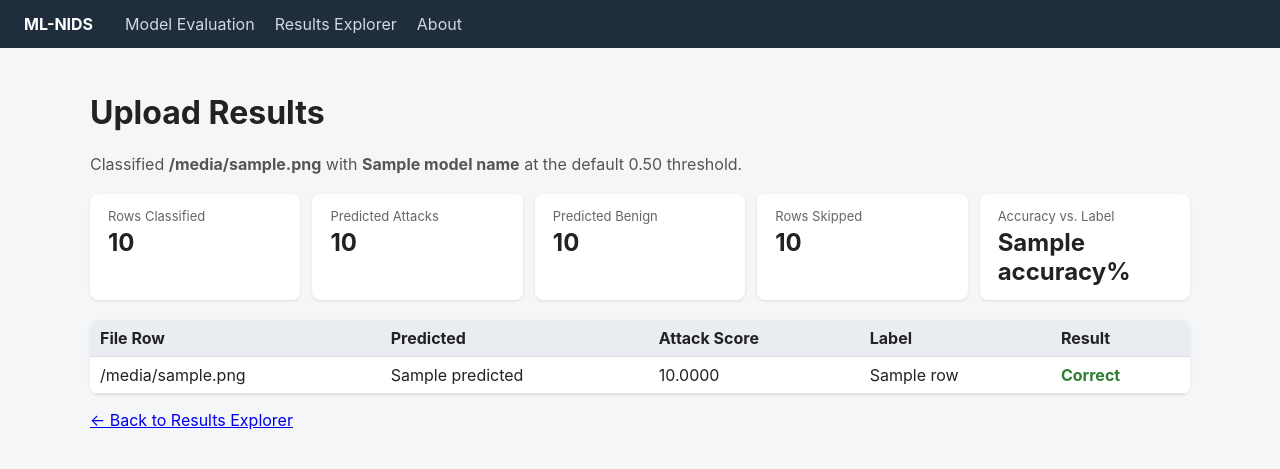
After one commit to a1ex-w/ML-IDS, a Flask app: template templates/upload_results.html in a window 1280 px wide. The commit adds this page. Shown: the top 469 px of the page. Run offline with Flask 3, Linux system fonts and the light colour scheme; the template is opened without the code that fills it: most values are stand-ins (such as "Sample title", 1, 10 or a date in 2020); parts of the project's set-up code (start-up, migrations or seed data) failed here and were passed over.

Commit message:
Add CSV upload with schema validation and prediction results page

```diff
--- a/app.py
+++ b/app.py
@@ -1,10 +1,15 @@
 ### Imports
+import numpy as np
+import pandas as pd
 import json
 import joblib
 from flask import Flask, render_template, request, redirect, url_for
+from scipy.special import expit  # sigmoid for Linear SVM scores, same as evaluator.py
 
 ### Create Flask app
 app = Flask(__name__)
+
+app.config["MAX_CONTENT_LENGTH"] = 50 * 1024 * 1024  # reject uploads over 50 MB
 
 ### Load models and evaluation results at startup
 with open("models/metrics.json") as metrics_file:
@@ -48,6 +53,90 @@ def results():
         "results.html",
         results_data=results_explorer_data,
         model_names=model_names,
+        feature_count=len(feature_columns),
+    )
+
+### Upload: classify a user CSV
+@app.route("/upload", methods=["POST"])
+def upload():
+    selected_model = request.form.get("model", "random_forest")
+    if selected_model not in loaded_models:
+        selected_model = "random_forest"  # fall back if the form value is invalid
+    uploaded_file = request.files.get("file")
+
+    # check that a .csv file was chosen
+    if uploaded_file is None or uploaded_file.filename == "":
+        return render_template("upload_results.html", error="No file was selected.")
+    if not uploaded_file.filename.lower().endswith(".csv"):
+        return render_template("upload_results.html", error="Only .csv files are accepted.")
+
+    # read the CSV
+    try:
+        upload_df = pd.read_csv(uploaded_file, encoding="latin-1", low_memory=False)
+    except Exception:
+        return render_template("upload_results.html", error="The file could not be read as a CSV.")
+    upload_df.columns = upload_df.columns.str.strip()  # raw CICFlowMeter headers have leading spaces
+
+    # schema check: every feature the models were trained on must be present
+    missing_columns = [col for col in feature_columns if col not in upload_df.columns]
+    if missing_columns:
+        missing_preview = ", ".join(missing_columns[:5])
+        error_message = f"The file is missing {len(missing_columns)} required columns (for example: {missing_preview}). See the About page for the required format."
+        return render_template("upload_results.html", error=error_message)
+
+    # keep only model features, force numbers, and skip rows with bad values
+    features_df = upload_df[feature_columns].apply(pd.to_numeric, errors="coerce")  # text becomes NaN
+    features_df = features_df.replace([np.inf, -np.inf], np.nan)
+    valid_mask = features_df.notna().all(axis=1)
+    rows_skipped = int((~valid_mask).sum())
+    features_df = features_df[valid_mask]
+    if len(features_df) == 0:
+        return render_template("upload_results.html", error="No valid rows were found. Check that the feature columns contain numbers.")
+
+    # scale with the training scaler, then predict at the default 0.50 threshold
+    X_upload = scaler.transform(features_df)
+    model = loaded_models[selected_model]
+    if hasattr(model, "predict_proba"):
+        upload_scores = model.predict_proba(X_upload)[:, 1]
+    else:
+        upload_scores = expit(model.decision_function(X_upload))  # LinearSVC has no predict_proba
+    upload_preds = (upload_scores >= 0.5).astype(int)
+
+    # if the file has a Label column, compare predictions to it
+    true_labels = None
+    label_text = None
+    accuracy = None
+    if "Label" in upload_df.columns:
+        label_text = upload_df.loc[valid_mask, "Label"].astype(str).str.strip().values
+        true_labels = (label_text != "BENIGN").astype(int)
+        accuracy = round(float((true_labels == upload_preds).mean()) * 100, 2)
+
+    # build table rows (first 500 only, to keep the page fast)
+    file_row_numbers = upload_df.index[valid_mask] + 2  # +2 so numbers match spreadsheet rows (header is row 1)
+    table_rows = []
+    for i in range(min(500, len(upload_preds))):
+        table_rows.append({
+            "file_row": int(file_row_numbers[i]),
+            "predicted": "Attack" if upload_preds[i] == 1 else "Benign",
+            "score": round(float(upload_scores[i]), 4),
+            "label": label_text[i] if label_text is not None else None,
+            "correct": bool(true_labels[i] == upload_preds[i]) if true_labels is not None else None,
+        })
+
+    # summary numbers for the cards
+    summary = {
+        "rows_classified": len(upload_preds),
+        "predicted_attacks": int(upload_preds.sum()),
+        "predicted_benign": int(len(upload_preds) - upload_preds.sum()),
+        "rows_skipped": rows_skipped,
+        "accuracy": accuracy,
+    }
+    return render_template(
+        "upload_results.html",
+        model_name=all_metrics[selected_model]["name"],
+        file_name=uploaded_file.filename,
+        summary=summary,
+        table_rows=table_rows,
     )
 
 ### Page 3: About (in progress)
--- a/static/style.css
+++ b/static/style.css
@@ -59,6 +59,26 @@ tr.selected { background: #eef5ff; font-weight: bold; }  /* highlights the selec
 .slider-group input[type="range"] { width: 260px; }
 .attack-summary { font-weight: bold; min-height: 1.2em; margin: 0 0 20px; }
 
+/* upload form and results */
+button {
+    padding: 7px 16px;
+    font-size: 14px;
+    background: #1f2d3d;
+    color: #fff;
+    border: none;
+    border-radius: 6px;
+    cursor: pointer;
+}
+button:hover { background: #33475e; }
+.error-box {
+    background: #fdecea;
+    color: #8a1c1c;
+    border-left: 4px solid #c62828;
+    padding: 12px 16px;
+    border-radius: 6px;
+    margin: 16px 0;
+}
+
 /* prediction table: scrolls inside its box, header stays visible */
 .table-wrap {
   max-height: 520px;
--- /dev/null
+++ b/templates/upload_results.html
@@ -0,0 +1,59 @@
+{% extends "base.html" %}
+{% block title %}Upload Results - ML-NIDS{% endblock %}
+{% block content %}
+<h1>Upload Results</h1>
+
+{% if error %}
+  <!-- Validation error -->
+  <div class="error-box">{{ error }}</div>
+{% else %}
+  <p class="intro">Classified <strong>{{ file_name }}</strong> with <strong>{{ model_name }}</strong> at the default 0.50 threshold.</p>
+
+  <!-- Summary cards -->
+  <div class="cards">
+    <div class="card"><div class="label">Rows Classified</div><div class="value">{{ "{:,}".format(summary.rows_classified) }}</div></div>
+    <div class="card"><div class="label">Predicted Attacks</div><div class="value">{{ "{:,}".format(summary.predicted_attacks) }}</div></div>
+    <div class="card"><div class="label">Predicted Benign</div><div class="value">{{ "{:,}".format(summary.predicted_benign) }}</div></div>
+    <div class="card"><div class="label">Rows Skipped</div><div class="value">{{ "{:,}".format(summary.rows_skipped) }}</div></div>
+    {% if summary.accuracy is not none %}
+      <div class="card"><div class="label">Accuracy vs. Label</div><div class="value">{{ summary.accuracy }}%</div></div>
+    {% endif %}
+  </div>
+
+  {% if summary.rows_skipped > 0 %}
+    <p class="intro">Rows skipped had missing, infinite, or non-numeric feature values.</p>
+  {% endif %}
+  {% if summary.rows_classified > table_rows|length %}
+    <p class="intro">Showing the first {{ table_rows|length }} of {{ "{:,}".format(summary.rows_classified) }} rows.</p>
+  {% endif %}
+
+  <!-- Prediction table -->
+  <div class="table-wrap">
+    <table>
+      <thead>
+        <tr>
+          <th>File Row</th>
+          <th>Predicted</th>
+          <th>Attack Score</th>
+          {% if summary.accuracy is not none %}<th>Label</th><th>Result</th>{% endif %}
+        </tr>
+      </thead>
+      <tbody>
+        {% for row in table_rows %}
+        <tr>
+          <td>{{ row.file_row }}</td>
+          <td>{{ row.predicted }}</td>
+          <td>{{ "%.4f"|format(row.score) }}</td>
+          {% if summary.accuracy is not none %}
+            <td>{{ row.label }}</td>
+            <td class="{{ 'correct' if row.correct else 'wrong' }}">{{ "Correct" if row.correct else "Wrong" }}</td>
+          {% endif %}
+        </tr>
+        {% endfor %}
+      </tbody>
+    </table>
+  </div>
+{% endif %}
+
+<p><a href="{{ url_for('results') }}">&larr; Back to Results Explorer</a></p>
+{% endblock %}
```
Also changed, not shown: pipeline/make_sample_csv.py (added, +20 -0 lines), templates/results.html (+19 -0 lines), static/sample_upload.csv (added).
